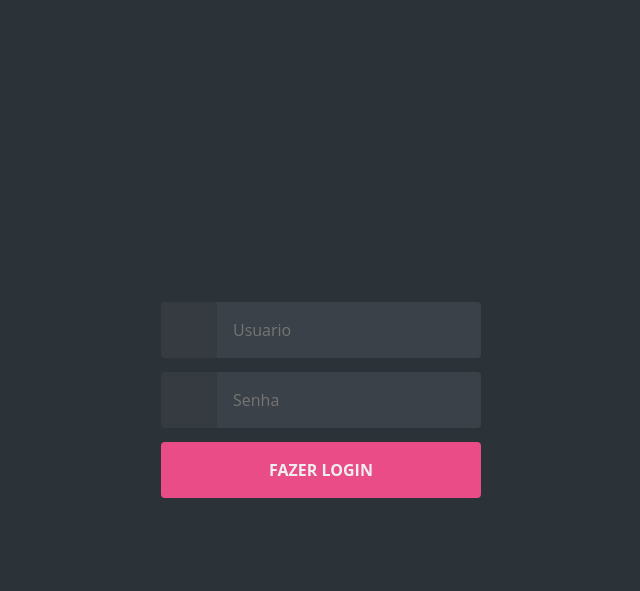
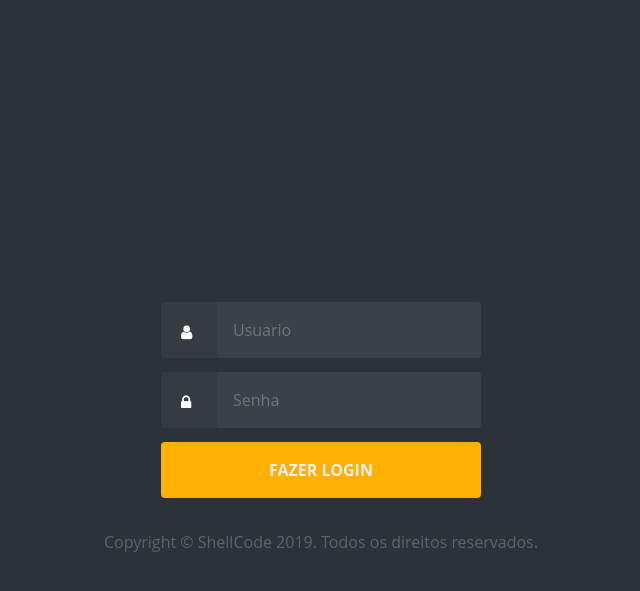
Before and after one commit to EdsonMeloR/Projeto-Web, a PHP site: page /admin/login.php in a window 1280 px wide. Shown: the top 591 px of the page, without its empty margins (319-959 px from the left). Run offline with PHP 8.4, Linux system fonts and the light colour scheme; some libraries are stand-ins or nearby versions.

Commit message:
Correções - Tela de login

```diff
--- a/admin/css/estilo.css
+++ b/admin/css/estilo.css
@@ -53,12 +53,18 @@ body
 {
     display: inline-block;
     fill: #606468;
+    color: white;
     font-size: 1rem;
     height: 1em;
     vertical-align: middle;
     width: 1em;
 }
 
+.copyright
+{
+    position: fixed;
+    margin-top:23.5%;
+}
 
 /* * Editando os elementos do fomulário*/
 
@@ -151,7 +157,7 @@ input[type='submit']
 }
 
 .login input[type='submit'] {
-  background-color: #ea4c88;
+  background-color: #ffb000;
   color: #eee;
   font-weight: 700;
   text-transform: uppercase;
@@ -159,5 +165,5 @@ input[type='submit']
 
 .login input[type='submit']:focus,
 .login input[type='submit']:hover {
-  background-color: #d44179;
+  background-color: #ffae00de;
 }
--- a/admin/login.php
+++ b/admin/login.php
@@ -5,7 +5,7 @@
     <title>Área Administrativa</title>
     <!-- ! Links de CSS -->
     <link rel="stylesheet" href="css/estilo.css">
-    <link rel="shortcut icon" href="img/icone.png">
+    <link rel="shortcut icon" href="../img/icone.png">
     <link rel="stylesheet" href="https://maxcdn.bootstrapcdn.com/font-awesome/4.5.0/css/font-awesome.min.css">
 
 
@@ -20,7 +20,7 @@
 
             <div class="field_forms">
                 <label for="user_name">
-                    <i class="icon fa-fauser"></i>
+                    <i class="icon fa fa-user"></i>
                     <span class="hidden">Usuário</span>
                 </label>
                 <input class="filed_form" type="text" name="txt_adm" placeholder="Usuario">
@@ -30,7 +30,7 @@
 
             <div class="field_forms">
                 <label for="user_name">
-                    <i class="icon fa-fauser"></i>
+                    <i class="icon fa fa-lock"></i>
                     <span class="hidden">Usuário</span>
                 </label>
                 <input class="filed_form" type="password" name="senha_adm" placeholder="Senha">
@@ -41,8 +41,11 @@
             <div class="field_forms">
                 <input type="submit" value="Fazer Login">
             </div>
-
         </form>
     </div>
+
+    <p class="copyright">
+                Copyright © ShellCode 2019. Todos os direitos reservados.
+    </p>
 </body>
 </html>
```
